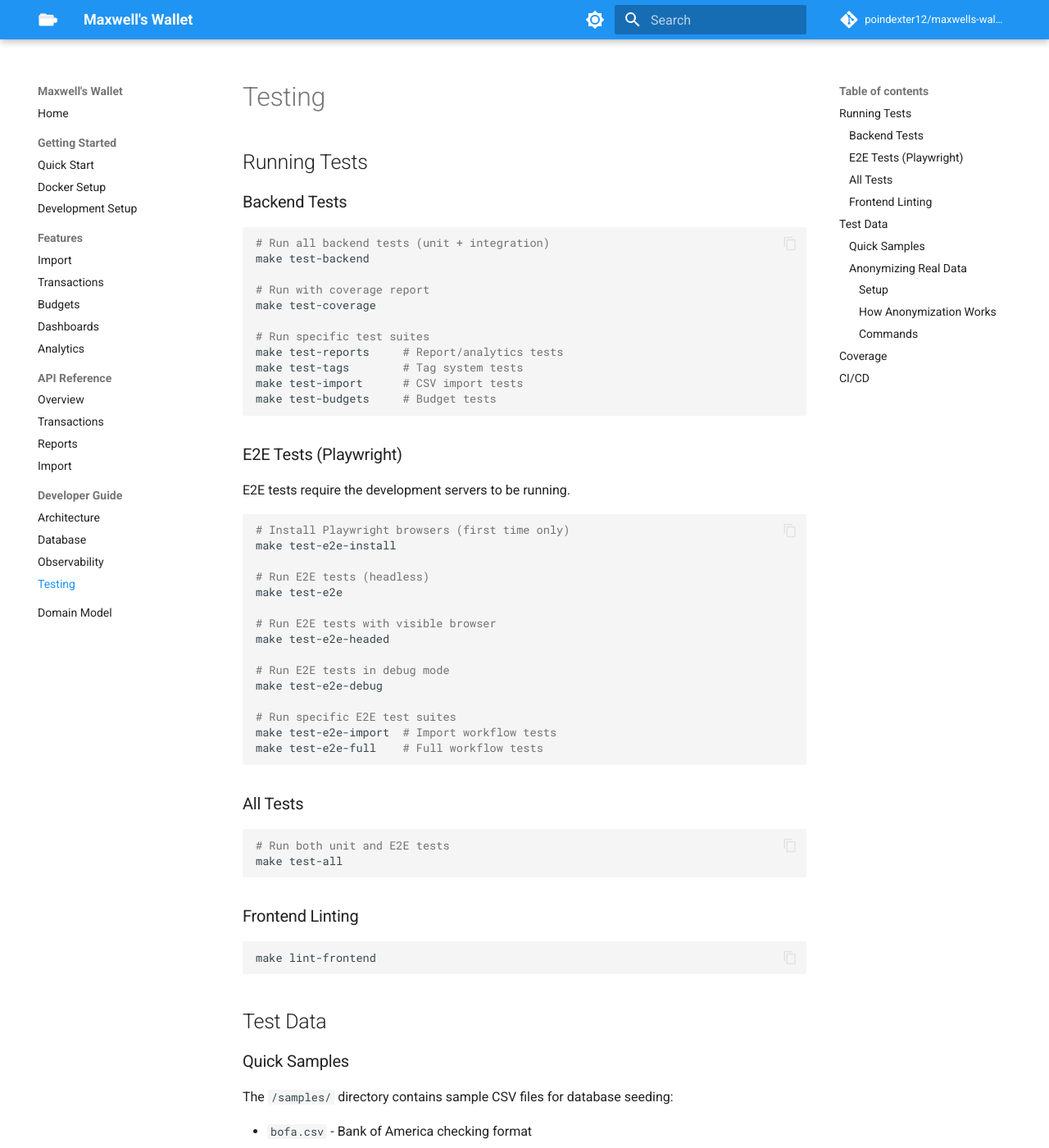
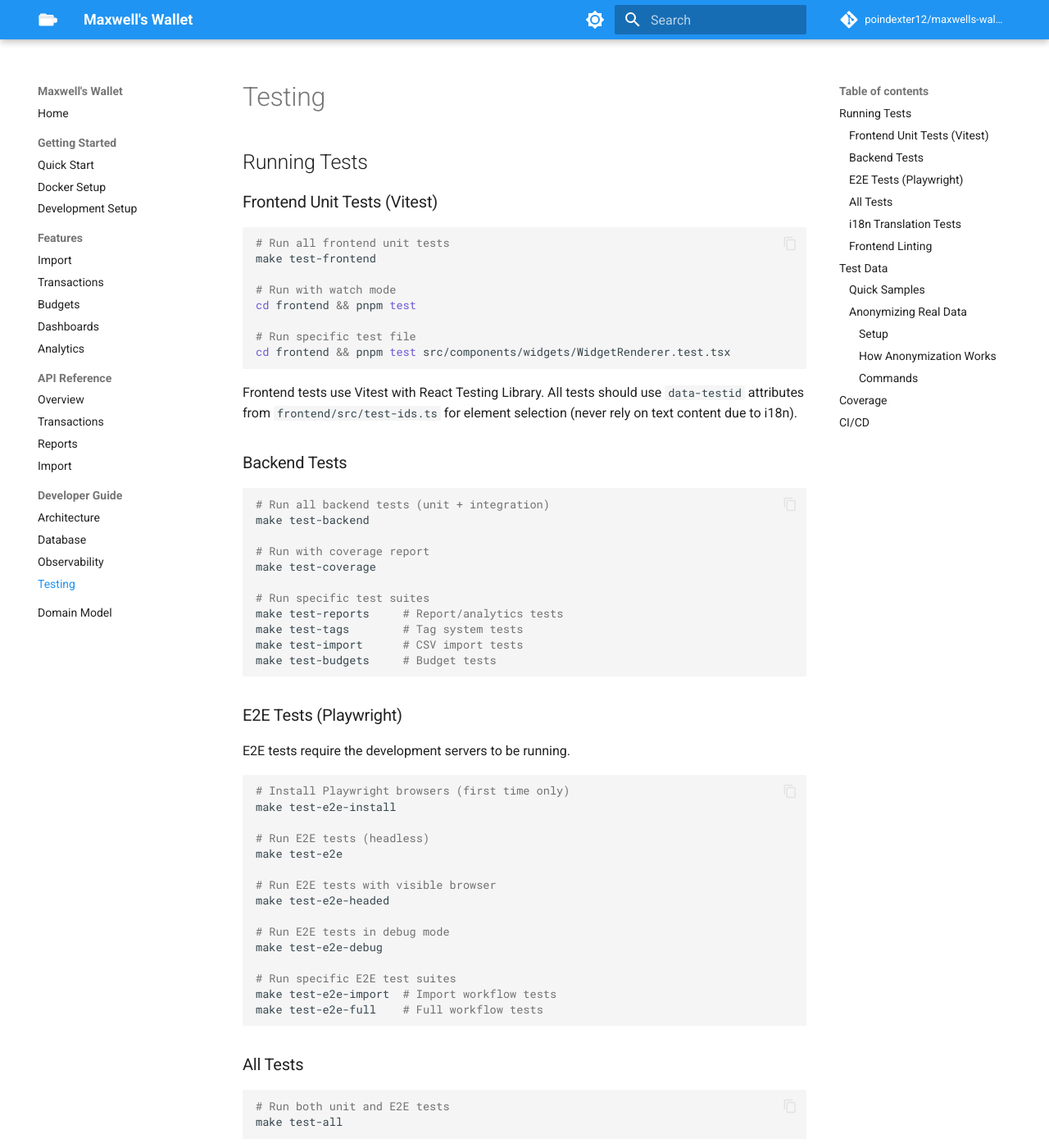
Before and after one commit to poindexter12/maxwells-wallet, an MkDocs documentation site: the page built from docs-site/developer/testing.md, in a window 1280 px wide and 1400 px high. Shown: the whole window at 82% size. Built offline with MkDocs 1.6.1 and Material for MkDocs 9.7.7, drawn with Linux system fonts in a browser that asks for light colours; comment, search, counter and statistics services are not loaded; some of the changed text lies outside the part shown.

Commit message:
docs: update documentation for v0.9 features
- README: Update "What's New" to v0.9 with i18n features
- CLAUDE.md: Update Next.js version to 16, add i18n stack info
- CHANGELOG: Add widget translations to 0.9.0-beta release notes
- docs-site/development: Update Node.js requirement to 22 LTS
- docs-site/testing: Add frontend unit test and i18n test sections

````diff
--- a/docs-site/developer/testing.md
+++ b/docs-site/developer/testing.md
@@ -1,6 +1,21 @@
 # Testing
 
 ## Running Tests
+
+### Frontend Unit Tests (Vitest)
+
+```bash
+# Run all frontend unit tests
+make test-frontend
+
+# Run with watch mode
+cd frontend && pnpm test
+
+# Run specific test file
+cd frontend && pnpm test src/components/widgets/WidgetRenderer.test.tsx
+```
+
+Frontend tests use Vitest with React Testing Library. All tests should use `data-testid` attributes from `frontend/src/test-ids.ts` for element selection (never rely on text content due to i18n).
 
 ### Backend Tests
 
@@ -46,6 +61,20 @@
 # Run both unit and E2E tests
 make test-all
 ```
+
+### i18n Translation Tests
+
+Translation completeness is verified automatically:
+
+```bash
+# Run i18n unit tests (checks all locales have matching keys)
+cd frontend && pnpm test src/test/i18n.test.ts
+```
+
+The i18n test ensures:
+- All keys in `en-US.json` exist in every other locale
+- No extra/orphaned keys in non-English locales
+- All translated strings are actually different from English (catches copy-paste errors)
 
 ### Frontend Linting
 
````
Also changed, not shown: CHANGELOG.md (+1 -0 lines), CLAUDE.md (+2 -3 lines), README.md (+10 -15 lines), docs-site/getting-started/development.md (+3 -1 lines).
